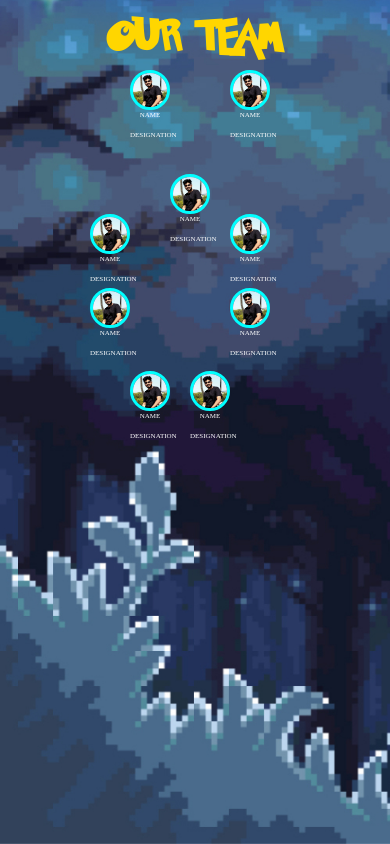
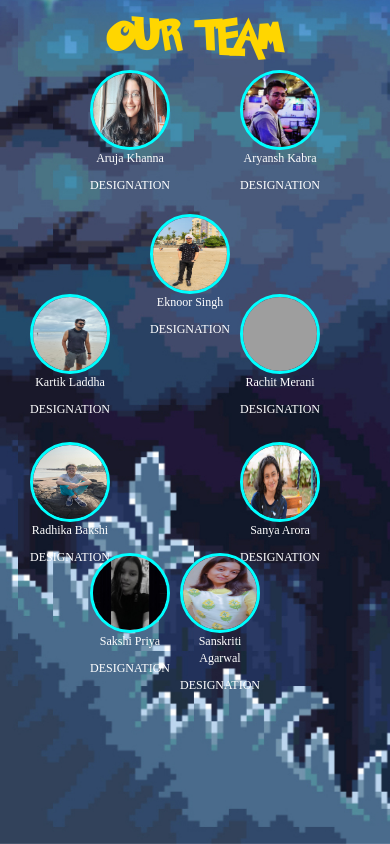
Before and after one commit to mdoshi2612/Sarcasm-final, a Django app: page /ourteam in a window 390 px wide. Run offline with Django 3.2, Linux system fonts and the light colour scheme; some libraries are stand-ins or nearby versions; grey boxes are pictures that could not be loaded.

Commit message:
added team images

```diff
--- a/users/static/css/ourteam.css
+++ b/users/static/css/ourteam.css
@@ -42,20 +42,23 @@ body {
 }
 
 .thumb {
-    width: 100px;
-    height: 100px;
+    width: 150px;
+    height: 150px;
+    object-fit: cover;
 }
 
 .thumb img {
     width: 100%;
+    height: 100%;
     border-radius: 50%;
+
 }
 
 img {
    border: 3px solid aqua;
 }
 
-@media only screen and (min-width: 768px){
+@media only screen and (min-width: 992px){
 
     .laptop{
         display: none;
@@ -63,6 +66,30 @@ img {
 }
 
 @media only screen and (max-width:992px) {
+    /* .thumb {
+        width: 150px;
+        height: 150px;
+        object-fit: cover;
+    } */
+    #mobh1
+    {
+        transform: translateY(20%);
+
+    }
+    #mobh2
+    {
+        transform: translateY(20%);
+
+    }
+    #mob-int1
+    {
+        transform: translateY(60%);
+    }
+    #mob-int2
+    {
+        transform: translateY(60%);
+    }
+
     .mobile{
         display: none;
     }
@@ -77,15 +104,15 @@ img {
     }
 
     .thumb {
-    width: 40px;
-    height: 40px;
+    width: 180px;
+    height: 180px;
     }
 
     .main-heading{
         font-size: 2rem;
     }
     * {
-        font-size: 7px;
+        font-size: 12px;
         text-align: center;
     };
 
@@ -94,8 +121,8 @@ img {
 }
 
     .thumb {
-    width: 40px;
-    height: 40px;
+    width: 80px;
+    height: 80px;
 }
 
 
--- a/users/templates/users/ourteam.html
+++ b/users/templates/users/ourteam.html
@@ -20,15 +20,15 @@
                 <div class="col-xs-2 col-lg-4"></div>
                 <div class="col-xs-5 col-lg-2">
                     <div class="thumb">
-                    <img src="../../static/images/Dhairya_Jain.jpg" alt="Member's thumbnail">
-                    <p>NAME</p>
+                    <img src="../../static/images/Aruja Khanna.jpg" alt="Member's thumbnail">
+                    <p>Aruja Khanna</p>
                     <p>DESIGNATION</p>
                     </div>
                 </div>
                 <div class="col-xs-5 col-lg-6">
                     <div class="thumb">
-                    <img src="../../static/images/Dhairya_Jain.jpg" alt="Member's thumbnail">
-                    <p>NAME</p>
+                    <img src="../../static/images/Aryansh Kabra.jpg" alt="Member's thumbnail">
+                    <p>Aryansh Kabra</p>
                     <p>DESIGNATION</p>
                     </div>
                 </div>
@@ -42,23 +42,22 @@
                 <div class="col-xs-4 col-lg-2"></div>
                 <div class="col-xs-8 col-lg-2">
                     <div class="thumb">
-                    <img src="../../static/images/Dhairya_Jain.jpg"
-                        alt="Member's thumbnail">
-                        <p>NAME</p>
+                    <img src="../../static/images/Eknoor_Singh.jpg" alt="Member's thumbnail">
+                        <p>Eknoor Singh</p>
                         <p>DESIGNATION</p>
                     </div>
                 </div>
                 <div class="col-xs-7 col-lg-2">
                     <div class="thumb">
-                        <img src="../../static/images/Dhairya_Jain.jpg" alt="Member's thumbnail">
-                        <p>NAME</p>
+                        <img src="../../static/images/Kartik Laddha.jpg" alt="Member's thumbnail">
+                        <p>Kartik Laddha</p>
                         <p>DESIGNATION</p>
                     </div>
                 </div>
                 <div class="col-xs-5 col-lg-2">
                     <div class="thumb">
-                        <img src="../../static/images/Dhairya_Jain.jpg" alt="Member's thumbnail">
-                        <p>NAME</p>
+                        <img src="../../static/images/Rachit Merani.jpg" alt="Member's thumbnail">
+                        <p>Rachit Merani</p>
                         <p>DESIGNATION</p>
                     </div>
                 </div>
@@ -66,18 +65,18 @@
                     <div class="row"></div>
                     <h2> </h2>
                 </div>
-                <div class="col-xs-7 col-lg-2" style="transform: translateY(35%);">
+                <div class="col-xs-7 col-lg-2" id="mob-int1">
                     <div class="thumb">
-                        <img src="../../static/images/Dhairya_Jain.jpg" alt="Member's thumbnail">
-                        <p>NAME</p>
+                        <img src="../../static/images/Radhika Bakshi.jpeg" alt="Member's thumbnail">
+                        <p>Radhika Bakshi</p>
                         <p>DESIGNATION</p>
                     </div>
                 </div>
                 <div class="laptop">
-                <div class="col-xs-5 col-lg-0" style="transform: translateY(35%);">
+                <div class="col-xs-5 col-lg-0" id="mob-int2">
                     <div class="thumb">
-                        <img src="../../static/images/Dhairya_Jain.jpg" alt="Member's thumbnail">
-                        <p>NAME</p>
+                        <img src="../../static/images/Sanya Arora.jpg" alt="Member's thumbnail">
+                        <p>Sanya Arora</p>
                         <p>DESIGNATION</p>
                     </div>
                 </div>
@@ -92,25 +91,25 @@
         </div>
         <div class="row">
             <div class="col-xs-2 col-lg-3"></div>
-            <div class="col-xs-3 col-lg-2" style="transform: translateY(35%);">
+            <div class="col-xs-3 col-lg-2" id="mobh1" style="transform: translateY(45%);">
                 <div class="thumb">
-                    <img src="../../static/images/Dhairya_Jain.jpg" alt="Member's thumbnail">
-                    <p>NAME</p>
+                    <img src="../../static/images/Sakshi Priya.jpg" alt="Member's thumbnail">
+                    <p>Sakshi Priya</p>
                     <p>DESIGNATION</p>
                 </div>
             </div>
-            <div class="col-xs-4 col-lg-2" style="transform: translateY(35%);">
+            <div class="col-xs-4 col-lg-2" id="mobh2" style="transform: translateY(45%);">
                 <div class="thumb">
-                    <img src="../../static/images/Dhairya_Jain.jpg" alt="Member's thumbnail">
-                    <p>NAME</p>
+                    <img src="../../static/images/Sanskriti Agarwal.jpg" alt="Member's thumbnail">
+                    <p>Sanskriti Agarwal</p>
                     <p>DESIGNATION</p>
                 </div>
             </div>
             <div class="mobile">
-            <div class="col-xs-5 col-lg-2">
+            <div class="col-xs-5 col-lg-2" style="transform: translateY(40%);">
                 <div class="thumb">
-                    <img src="../../static/images/Dhairya_Jain.jpg" alt="Member's thumbnail">
-                    <p>NAME</p>
+                    <img src="../../static/images/Sanya Arora.jpg" alt="Member's thumbnail">
+                    <p>Sanya Arora</p>
                     <p>DESIGNATION</p>
                 </div>
             </div>
```
Also changed, not shown: users/static/images/Aruja Khanna.jpg (added), users/static/images/Aryansh Kabra.jpg (added), users/static/images/Eknoor_Singh.jpg (added), users/static/images/Kartik Laddha.jpg (added), users/static/images/Radhika Bakshi.jpeg (added), users/static/images/Sakshi Priya.jpg (added), users/static/images/Sanskriti Agarwal.jpg (added), users/static/images/Sanya Arora.jpg (added), 2 other files.
